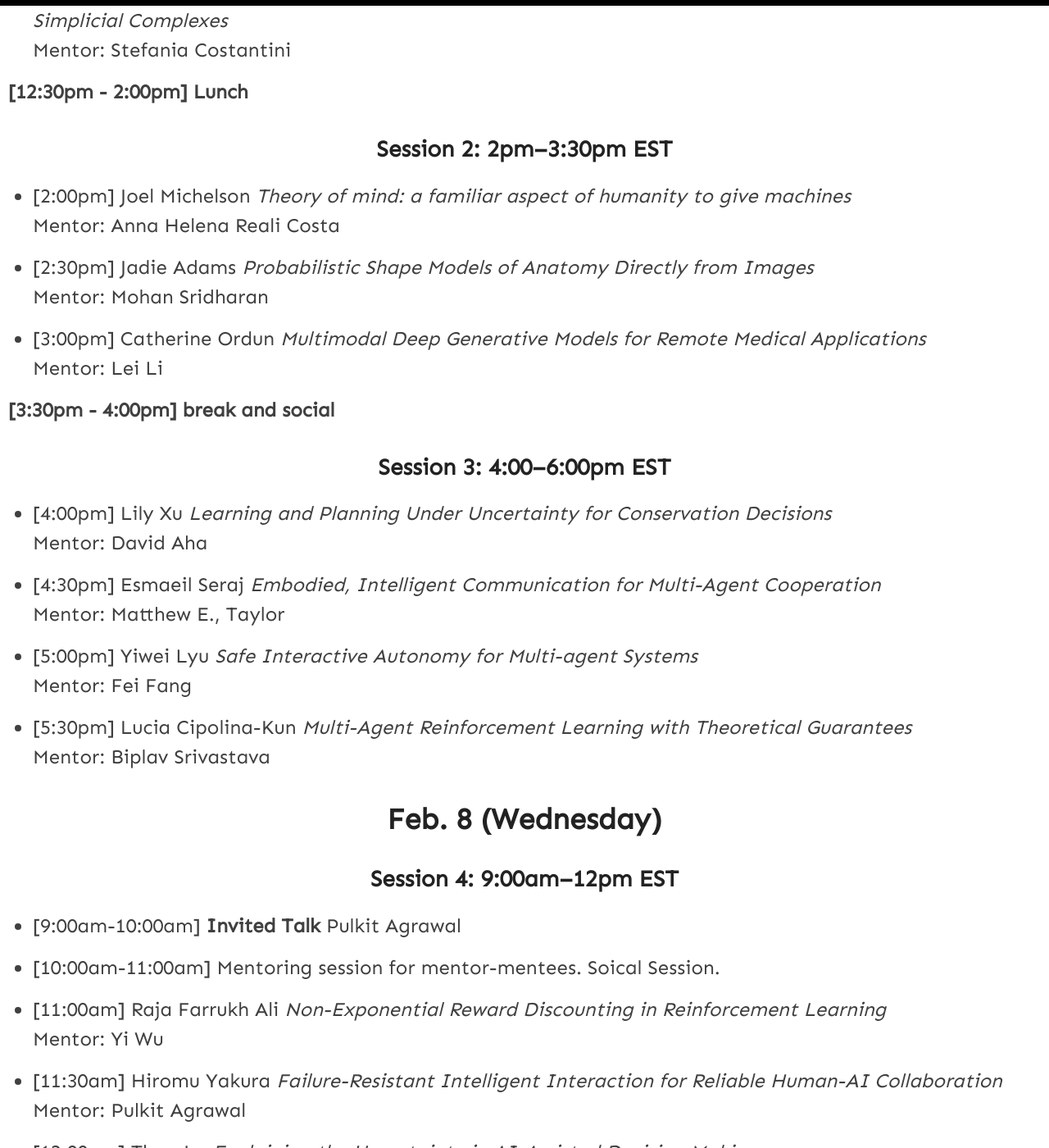
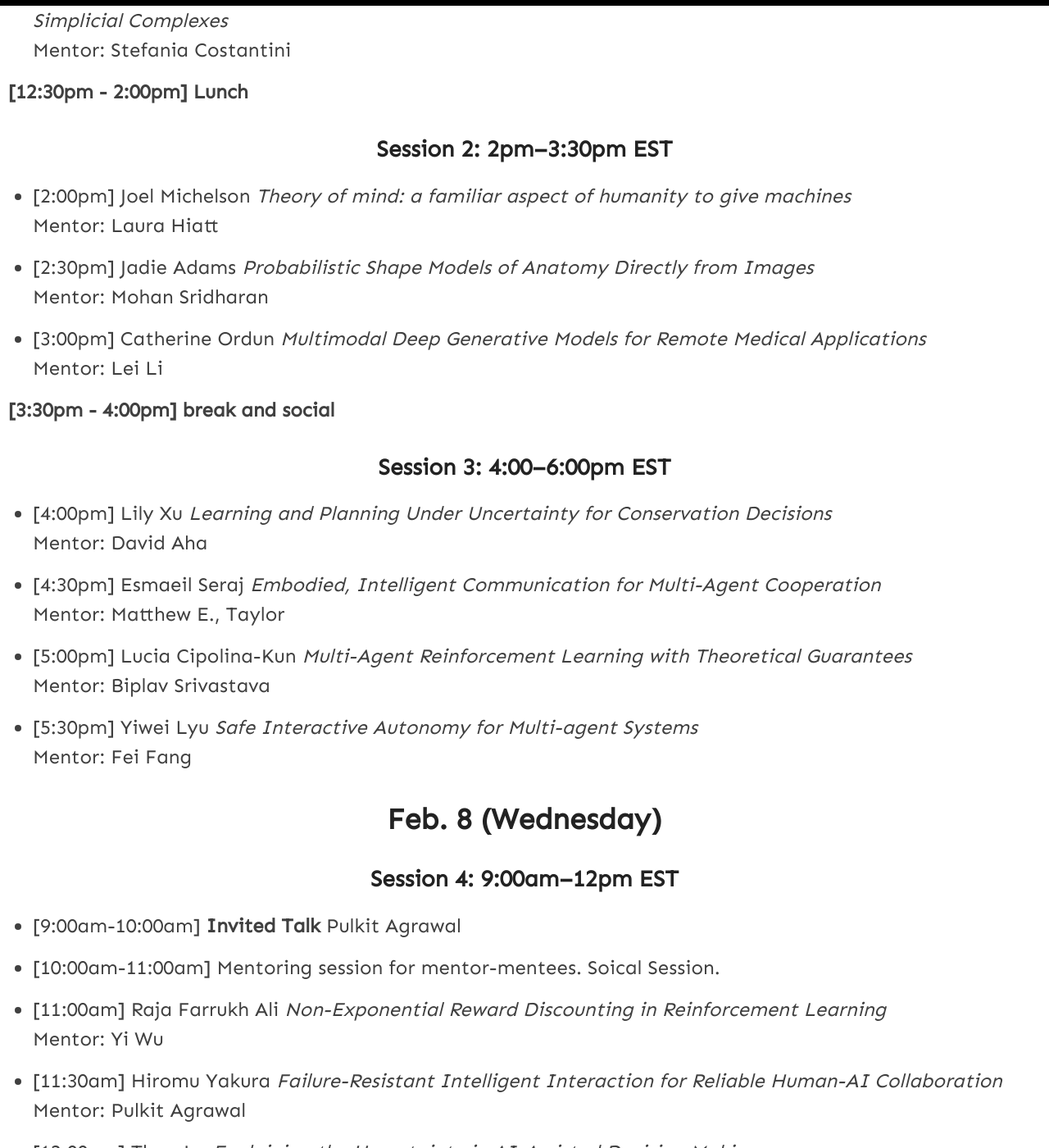
Before and after one commit to yue-ning/dc2025, a Jekyll site: the page built from _pages/schedule.md, in a window 1280 px wide and 1400 px high, scrolled down 766 px. Shown: the whole window at 82% size. Built offline with Jekyll 4.4.1, drawn with Linux system fonts in a browser that asks for light colours; some of the changed text lies outside the part shown.

Commit message:
Update schedule.md

```diff
--- a/_pages/schedule.md
+++ b/_pages/schedule.md
@@ -28,7 +28,7 @@ Mentor: Stefania Costantini
 ### Session 2: 2pm–3:30pm EST
 
 - [2:00pm] Joel Michelson *Theory of mind: a familiar aspect of humanity to give machines*\
-Mentor: Anna Helena Reali Costa
+Mentor: Laura Hiatt
 
 - [2:30pm] Jadie Adams *Probabilistic Shape Models of Anatomy Directly from Images*\
 Mentor: Mohan Sridharan
@@ -46,11 +46,11 @@ Mentor: David Aha
 - [4:30pm] Esmaeil Seraj *Embodied, Intelligent Communication for Multi-Agent Cooperation*\
 Mentor: Matthew E., Taylor
 
-- [5:00pm] Yiwei Lyu *Safe Interactive Autonomy for Multi-agent Systems*\
+- [5:00pm] Lucia Cipolina-Kun *Multi-Agent Reinforcement Learning with Theoretical Guarantees*\
+Mentor: Biplav Srivastava
+
+- [5:30pm] Yiwei Lyu *Safe Interactive Autonomy for Multi-agent Systems*\
 Mentor: Fei Fang
-
-- [5:30pm] Lucia Cipolina-Kun *Multi-Agent Reinforcement Learning with Theoretical Guarantees*\
-Mentor: Biplav Srivastava
 
 
 # Feb. 8 (Wednesday)
```
Also changed, not shown: other parts of _pages/schedule.md (+1 -1 lines).
